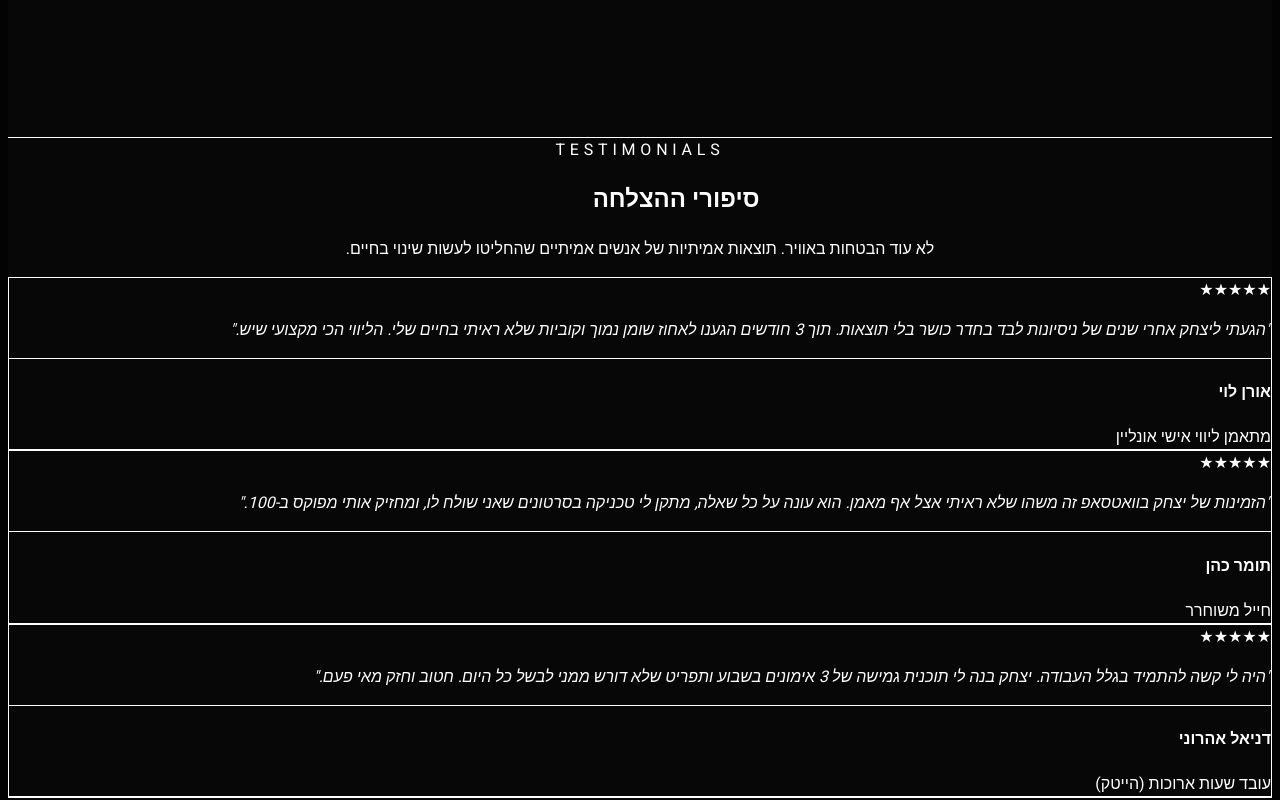
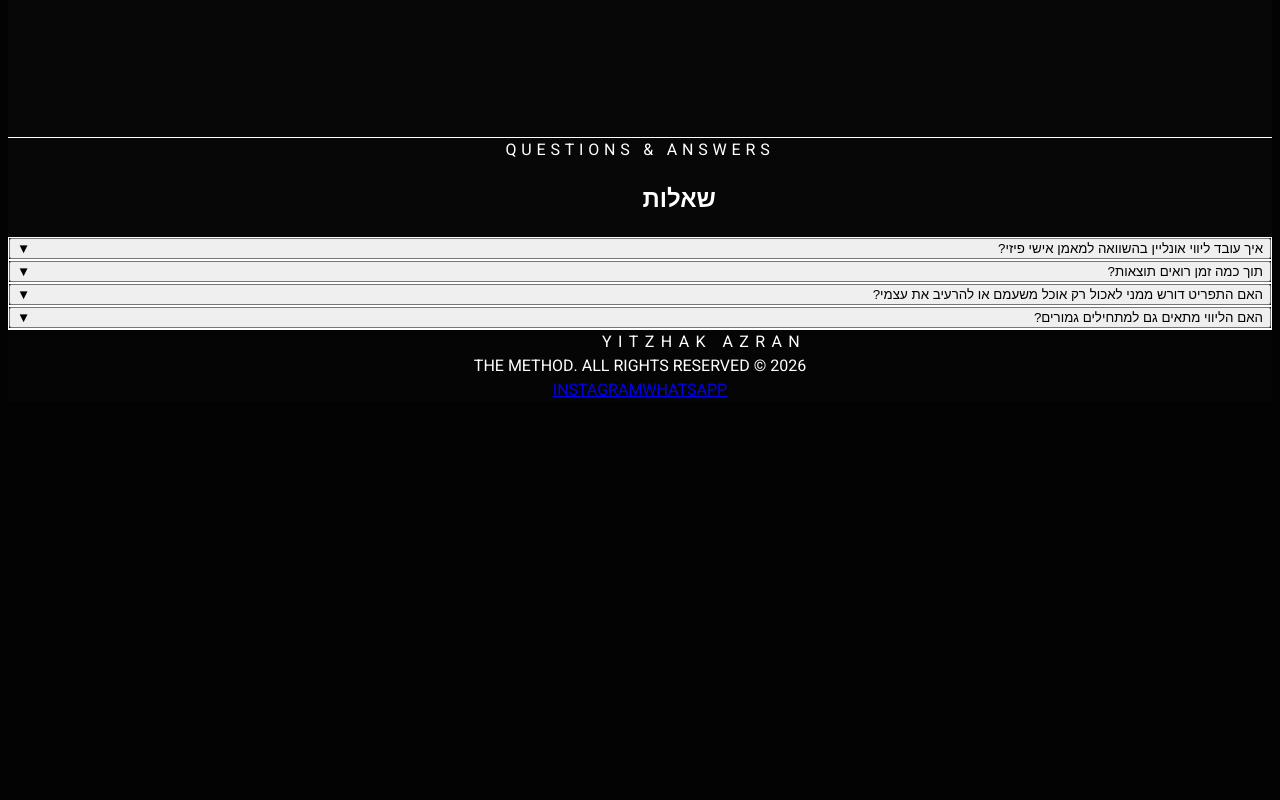
Before and after one commit to yzhqzrn47-creator/FITCOR, a Next.js app: page / in a window 1280 px wide. Shown: the part 3180-3980 px from the top of the page. After the commit the page ends 3582 px from the top, so only its background shows below. Built offline with nearby package versions, Linux system fonts and the light colour scheme.

Commit message:
Update page.tsx

```diff
--- a/app/page.tsx
+++ b/app/page.tsx
@@ -2,7 +2,7 @@
 import React, { useState, useEffect } from 'react';
 
 // ==========================================
-// 1. נתוני האתר (יתרונות, שלבים, ביקורות, שאלות)
+// 1. נתוני האתר (יתרונות, שלבים, שאלות)
 // ==========================================
 const advantages = [
   {
@@ -58,27 +58,6 @@ const steps = [
     title: 'ליווי צמוד ומעקב שבועי',
     description: 'בכל שבוע אנחנו מנתחים התקדמות, עושים התאמות ומבטיחים שלא תפסיק להשתפר.',
   },
-];
-
-const reviews = [
-  {
-    name: 'אורן לוי',
-    role: 'מתאמן ליווי אישי אונליין',
-    text: 'הגעתי ליצחק אחרי שנים של ניסיונות לבד בחדר כושר בלי תוצאות. תוך 3 חודשים הגענו לאחוז שומן נמוך וקוביות שלא ראיתי בחיים שלי. הליווי הכי מקצועי שיש.',
-    stars: 5
-  },
-  {
-    name: 'תומר כהן',
-    role: 'חייל משוחרר',
-    text: 'הזמינות של יצחק בוואטסאפ זה משהו שלא ראיתי אצל אף מאמן. הוא עונה על כל שאלה, מתקן לי טכניקה בסרטונים שאני שולח לו, ומחזיק אותי מפוקס ב-100.',
-    stars: 5
-  },
-  {
-    name: 'דניאל אהרוני',
-    role: 'עובד שעות ארוכות (הייטק)',
-    text: 'היה לי קשה להתמיד בגלל העבודה. יצחק בנה לי תוכנית גמישה של 3 אימונים בשבוע ותפריט שלא דורש ממני לבשל כל היום. חטוב וחזק מאי פעם.',
-    stars: 5
-  }
 ];
 
 const faqs = [
@@ -156,7 +135,11 @@ export default function Home() {
   };
 
   return (
-    <main dir="rtl" className="min-h-screen bg-[#070708] text-white font-sans overflow-x-hidden selection:bg-amber-500/30 selection:text-amber-300">
+    <main
+      dir="rtl"
+      style={{ backgroundColor: '#070708', color: '#ffffff' }}
+      className="min-h-screen font-sans overflow-x-hidden selection:bg-amber-500/30 selection:text-amber-300"
+    >
 
       {/* ==========================================
           חלק 1: HERO (המסך הראשי)
@@ -187,7 +170,7 @@ export default function Home() {
             הליווי האישי שיעזור לך לבנות גוף חזק, חטוב ובריא באמצעות תוכנית מותאמת אישית, הכוונה תזונתית גמישה וליווי מקצועי צמוד אונליין.
           </p>
 
-          {/* תמונת הפתיחה שלך עם גלואו זהב מהפנט */}
+          {/* תמונת הפתיחה שלך עם גלואו זהב */}
           <div className="relative w-52 h-52 md:w-72 md:h-72 rounded-full overflow-hidden mb-16 border-4 border-amber-500/20 p-1.5 bg-neutral-900/60 shadow-[0_0_50px_rgba(245,158,11,0.2)] hover:border-amber-500/50 transition-all duration-700 hover:scale-105 group">
             <img
               src="/yitzhak.jpg"
@@ -221,7 +204,7 @@ export default function Home() {
       {/* ==========================================
           חלק 2: WHY ME (למה דווקא אני - זכוכית יוקרתית)
          ========================================== */}
-      <section id="why-me" className="relative py-44 px-4 bg-[#070708] border-t border-neutral-900/50">
+      <section id="why-me" className="relative py-44 px-4 border-t border-neutral-900/50" style={{ backgroundColor: '#070708' }}>
         <div className="absolute -bottom-[20%] -left-[10%] w-[500px] h-[500px] rounded-full bg-amber-500/5 blur-[120px] pointer-events-none"></div>
 
         <div className="max-w-7xl mx-auto relative z-10">
@@ -261,7 +244,7 @@ export default function Home() {
       {/* ==========================================
           חלק 3: HOW IT WORKS (איך זה עובד)
          ========================================== */}
-      <section id="how-it-works" className="relative py-44 px-4 bg-black border-t border-neutral-900/50">
+      <section id="how-it-works" className="relative py-44 px-4 border-t border-neutral-900/50" style={{ backgroundColor: '#050506' }}>
         <div className="absolute top-[20%] -right-[10%] w-[500px] h-[500px] rounded-full bg-amber-500/5 blur-[120px] pointer-events-none"></div>
 
         <div className="max-w-6xl mx-auto relative z-10">
@@ -303,7 +286,7 @@ export default function Home() {
       {/* ==========================================
           חלק 4: השאלון החכם (THE SMART SURVEY - בעיצוב זכוכית קריסטל)
          ========================================== */}
-      <section id="survey-section" className="relative py-44 px-4 bg-[#070708] border-t border-neutral-900/50 min-h-[850px] flex items-center justify-center">
+      <section id="survey-section" className="relative py-44 px-4 border-t border-neutral-900/50 min-h-[850px] flex items-center justify-center" style={{ backgroundColor: '#070708' }}>
         <div className="absolute bottom-0 left-1/2 -translate-x-1/2 w-[600px] h-[600px] rounded-full bg-amber-500/10 blur-[150px] pointer-events-none"></div>
 
         <div className="max-w-2xl w-full mx-auto relative z-10">
@@ -475,55 +458,9 @@ export default function Home() {
       </section>
 
       {/* ==========================================
-          חלק 5: TESTIMONIALS (ביקורות ופידבקים)
+          חלק 5: FAQ (שאלות נפוצות)
          ========================================== */}
-      <section id="reviews" className="relative py-44 px-4 bg-black border-t border-neutral-900/50 overflow-hidden">
-        <div className="absolute top-[30%] left-[-10%] w-[500px] h-[500px] rounded-full bg-amber-500/5 blur-[120px] pointer-events-none"></div>
-
-        <div className="max-w-6xl mx-auto relative z-10">
-          <div className="text-center mb-32">
-            <span className="text-xs md:text-sm font-bold tracking-[0.3em] text-amber-500 uppercase mb-4 block">
-              TESTIMONIALS
-            </span>
-            <h2 className="text-4xl md:text-6xl font-black tracking-tight text-white mb-6">
-              סיפורי ההצלחה <span className="text-transparent bg-clip-text bg-gradient-to-r from-amber-400 to-yellow-500">שלהם</span>
-            </h2>
-            <p className="max-w-xl mx-auto text-neutral-400 text-lg md:text-xl">
-              לא עוד הבטחות באוויר. תוצאות אמיתיות של אנשים אמיתיים שהחליטו לעשות שינוי בחיים.
-            </p>
-          </div>
-
-          <div className="grid grid-cols-1 md:grid-cols-3 gap-10">
-            {reviews.map((rev, index) => (
-              <div
-                key={index}
-                className="bg-white/[0.01] backdrop-blur-md rounded-3xl p-8 md:p-10 flex flex-col justify-between gap-8 hover:-translate-y-3 transition duration-500 border border-white/5 hover:border-amber-500/30 shadow-2xl"
-              >
-                <div className="flex flex-col gap-6">
-                  <div className="flex gap-1 text-amber-500 text-2xl">
-                    {Array.from({ length: rev.stars }).map((_, i) => (
-                      <span key={i}>★</span>
-                    ))}
-                  </div>
-                  <p className="text-neutral-300 text-base md:text-lg leading-relaxed italic">
-                    &quot;{rev.text}&quot;
-                  </p>
-                </div>
-
-                <div className="border-t border-white/10 pt-6 mt-6">
-                  <h4 className="text-white font-black text-xl">{rev.name}</h4>
-                  <span className="text-xs text-amber-500 font-bold uppercase tracking-wider">{rev.role}</span>
-                </div>
-              </div>
-            ))}
-          </div>
-        </div>
-      </section>
-
-      {/* ==========================================
-          חלק 6: FAQ (שאלות נפוצות)
-         ========================================== */}
-      <section id="faq" className="relative py-44 px-4 bg-[#070708] border-t border-neutral-900/50">
+      <section id="faq" className="relative py-44 px-4 border-t border-neutral-900/50" style={{ backgroundColor: '#070708' }}>
         <div className="max-w-4xl mx-auto relative z-10">
           <div className="text-center mb-32">
             <span className="text-xs md:text-sm font-bold tracking-[0.3em] text-amber-500 uppercase mb-4 block">
@@ -564,9 +501,9 @@ export default function Home() {
       </section>
 
       {/* ==========================================
-          חלק 7: FOOTER
+          חלק 6: FOOTER
          ========================================== */}
-      <footer className="relative py-20 px-4 bg-[#050506] border-t border-neutral-900 text-center">
+      <footer className="relative py-20 px-4 border-t border-neutral-900 text-center" style={{ backgroundColor: '#050506' }}>
         <div className="max-w-6xl mx-auto flex flex-col md:flex-row items-center justify-between gap-10">
           <div className="text-right">
             <span className="text-lg font-black tracking-[0.4em] text-amber-500 block mb-2" dir="ltr">
@@ -583,7 +520,7 @@ export default function Home() {
       </footer>
 
       {/* ==========================================
-          חלק 8: כפתור וואטסאפ צף
+          חלק 7: כפתור וואטסאפ צף
          ========================================== */}
       <a
         href="https://wa.me/972559939351"
```
